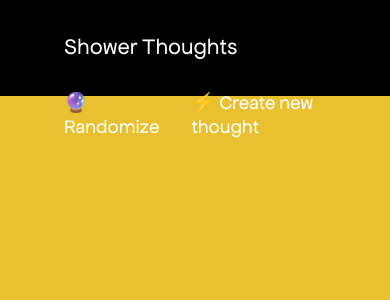
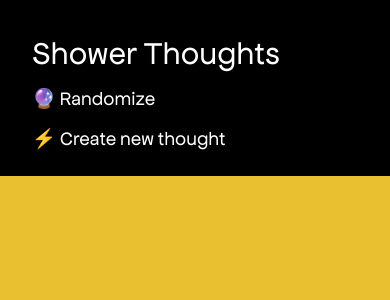
Before and after one commit to isabelxklee/shower-thoughts, a React (Create React App) app: page / in a window 390 px wide. Shown: the top 300 px of the page. Built offline with nearby package versions, Linux system fonts and the light colour scheme; no server answers.

Commit message:
updated button component

```diff
--- a/src/App.css
+++ b/src/App.css
@@ -23,7 +23,7 @@ input {
 }
 
 h1 {
-  font-size: 1.4rem;
+  font-size: 2rem;
 }
 
 h2 {
@@ -75,11 +75,13 @@ i.fa-recycle {
 }
 
 form {
+  display: grid;
   background-color: white;
   color: black;
   z-index: 2;
   width: 50%;
   height: 50%;
+  top: 4rem;
   position: absolute;
   margin: auto;
   right: 20%;
@@ -139,15 +141,19 @@ button#error {
 
 @media only screen and (max-width: 700px) {
   h2 {
-    font-size: 2.4rem;
-    margin-top: 4rem;
+    margin: 0;
+    font-size: 2rem;
+  }
+
+  h3 {
+    margin: 1rem 0;
   }
 
   form {
     width: auto;
     height: 100%;
     margin: 0;
-    padding: 3rem 4rem;
+    padding: 3rem;
     top: 0;
     left: 0;
     right: 0;
@@ -164,6 +170,6 @@ button#error {
 
   input[type='text'],
   textarea {
-    width: 100%;
+    width: auto;
   }
 }
--- a/src/App.js
+++ b/src/App.js
@@ -67,10 +67,7 @@ class App extends Component {
 
     return (
       <section className="app">
-        <Header
-          handleChange={this.handleChange}
-          toggleFormDisplay={this.toggleFormDisplay}
-        />
+        <Header handleChange={this.handleChange} toggleFormDisplay={this.toggleFormDisplay} />
         <Wrapper>
           {displayForm === true ? (
             <>
--- a/src/components/AddThoughtForm.jsx
+++ b/src/components/AddThoughtForm.jsx
@@ -49,16 +49,12 @@ const AddThoughtForm = (props) => {
             <h3>Add shower thought</h3>
 
             <label htmlFor="emoji">Pick an emoji</label>
-            <br />
             {touched.emoji && errors.emoji && <div id="error">{errors.emoji}</div>}
             <Field name="emoji" type="text" autoComplete="off" />
-            <br />
 
             <label htmlFor="thought">What is your shower thought?</label>
-            <br />
             {touched.thought && errors.thought && <div id="error">{errors.thought}</div>}
             <Field component="textarea" name="thought" autoComplete="off" />
-            <br />
 
             <Button type="submit" id={errors.thought || errors.emoji ? 'error' : ''}>
               Create
--- a/src/components/Button.jsx
+++ b/src/components/Button.jsx
@@ -5,7 +5,7 @@ const Button = styled.button`
   font-family: 'Apfel Grotezk';
   background-color: black;
   color: white;
-  margin: 0 1rem 0 0;
+  margin: 2rem 2rem 0.4rem 0;
   border: 2px solid black;
   border-radius: 0.2rem;
   padding: 1rem 1.4rem;
@@ -29,23 +29,6 @@ const Button = styled.button`
         backgroundColor: 'white',
         color: 'black',
       },
-      large: {
-        fontSize: '1.6rem',
-        backgroundColor: '#e8c030',
-        color: 'black',
-        '&:hover': {
-          color: '#e8c030',
-          backgroundColor: 'black',
-          opacity: '1',
-        },
-        '@media only screen and (max-width: 700px)': {
-          right: '25%',
-          width: '50%',
-          bottom: '0',
-          position: 'fixed',
-          margin: '4rem 0',
-        },
-      },
     },
   })}
 `
--- a/src/components/Header.jsx
+++ b/src/components/Header.jsx
@@ -7,17 +7,33 @@ const Navigation = styled.header`
   height: 4rem;
   margin: auto;
   padding: 1rem 3rem;
+
+  @media only screen and (max-width: 700px) {
+    height: auto;
+    padding: 1rem 2rem;
+  }
 `
 
 const Links = styled.section`
   float: right;
   display: inline-flex;
+
+  @media only screen and (max-width: 700px) {
+    float: none;
+    display: grid;
+    grid-row-gap: 0.4rem;
+  }
 `
 
 const Title = styled.h1`
   float: left;
   color: white;
   margin: 1rem;
+
+  @media only screen and (max-width: 700px) {
+    float: none;
+    margin: 1rem 0;
+  }
 `
 
 const TextLink = styled.a`
@@ -32,6 +48,10 @@ const TextLink = styled.a`
   &:hover {
     opacity: 0.5;
   }
+
+  @media only screen and (max-width: 700px) {
+    margin: 0 0 0.6rem 0;
+  }
 `
 
 const Header = ({handleChange, toggleFormDisplay}) => (
--- a/src/components/Wrapper.jsx
+++ b/src/components/Wrapper.jsx
@@ -4,7 +4,7 @@ const Wrapper = styled.section`
   padding: 8rem 10rem;
 
   @media only screen and (max-width: 700px) {
-    padding: 4rem 2rem;
+    padding: 3rem 2rem;
   }
 `
 
```
